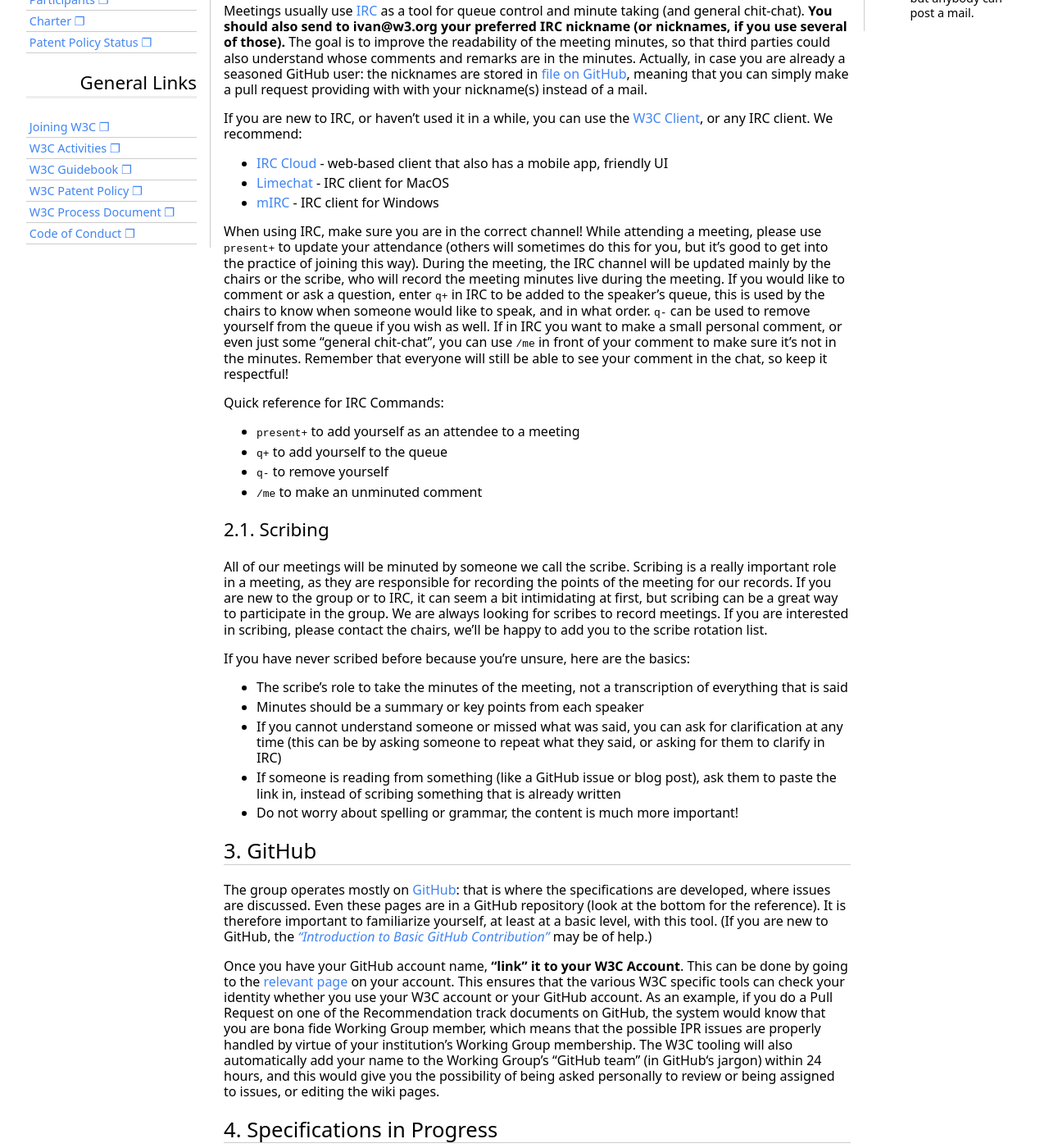
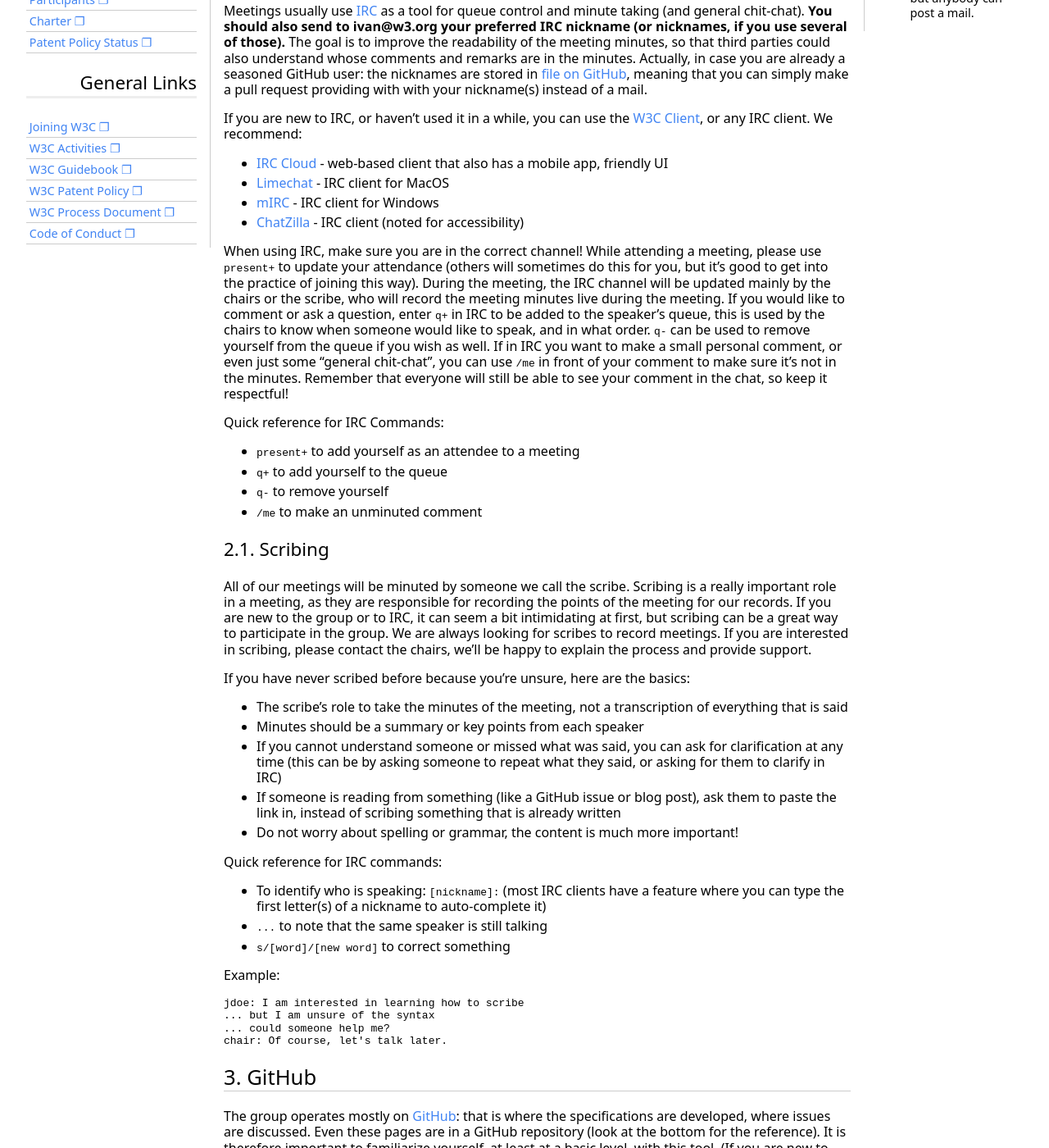
Before and after one commit to w3c/epub-wg, a Jekyll site: the page built from WorkMode/newbie.md, in a window 1280 px wide and 1400 px high, scrolled down 822 px. Shown: the whole window at 82% size. Built offline with Jekyll 4.4.1, drawn with Linux system fonts in a browser that asks for light colours; some web fonts are replaced; our own code applies the rules of GitHub Pages for plain Markdown files.

Commit message:
updating to add Chatzilla and clarify scribing
Adding the scribing syntax.

````diff
--- a/WorkMode/newbie.md
+++ b/WorkMode/newbie.md
@@ -28,6 +28,7 @@
 * [IRC Cloud](https://www.irccloud.com) - web-based client that also has a mobile app, friendly UI
 * [Limechat](https://limechat.net) - IRC client for MacOS
 * [mIRC](https://www.mirc.com/) - IRC client for Windows
+* [ChatZilla](http://chatzilla.rdmsoft.com/xulrunner/) - IRC client (noted for accessibility)
 
 When using IRC, make sure you are in the correct channel! While attending a meeting, please use `present+` to update your attendance (others will sometimes do this for you, but it's good to get into the practice of joining this way). During the meeting, the IRC channel will be updated mainly by the chairs or the scribe, who will record the meeting minutes live during the meeting. If you would like to comment or ask a question, enter `q+` in IRC to be added to the speaker's  queue, this is used by the chairs to know when someone would like to speak, and in what order. `q-` can be used to remove yourself from the queue if you wish as well. If in IRC you want to make a small personal comment, or even just some "general chit-chat", you can use `/me` in front of your comment to make sure it's not in the minutes. Remember that everyone will still be able to see your comment in the chat, so keep it respectful!
 
@@ -40,7 +41,7 @@
 
 ### Scribing
 
-All of our meetings will be minuted by someone we call the scribe. Scribing is a really important role in a meeting, as they are responsible for recording the points of the meeting for our records. If you are new to the group or to IRC, it can seem a bit intimidating at first, but scribing can be a great way to participate in the group. We are always looking for scribes to record meetings. If you are interested in scribing, please contact the chairs, we'll be happy to add you to the scribe rotation list.
+All of our meetings will be minuted by someone we call the scribe. Scribing is a really important role in a meeting, as they are responsible for recording the points of the meeting for our records. If you are new to the group or to IRC, it can seem a bit intimidating at first, but scribing can be a great way to participate in the group. We are always looking for scribes to record meetings. If you are interested in scribing, please contact the chairs, we'll be happy to explain the process and provide support.
 
 If you have never scribed before because you're unsure, here are the basics:
 
@@ -49,6 +50,21 @@
 * If you cannot understand someone or missed what was said, you can ask for clarification at any time (this can be by asking someone to repeat what they said, or asking for them to clarify in IRC)
 * If someone is reading from something (like a GitHub issue or blog post), ask them to paste the link in, instead of scribing something that is already written
 * Do not worry about spelling or grammar, the content is much more important!
+
+Quick reference for IRC commands:
+
+* To identify who is speaking: `[nickname]:` (most IRC clients have a feature where you can type the first letter(s) of a nickname to auto-complete it)
+* `...` to note that the same speaker is still talking
+* `s/[word]/[new word]` to correct something
+
+Example:
+
+```
+jdoe: I am interested in learning how to scribe
+... but I am unsure of the syntax
+... could someone help me?
+chair: Of course, let's talk later.
+```
 
 
 ## GitHub
````
